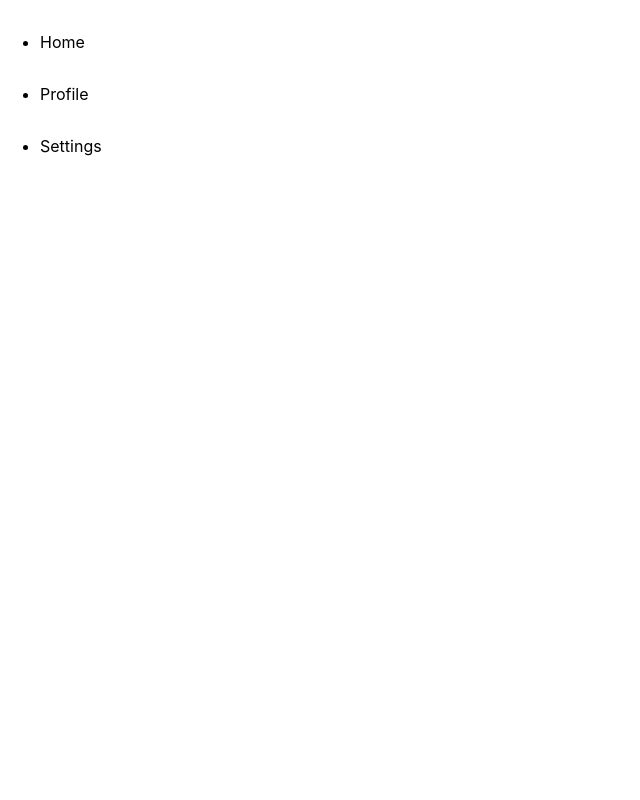
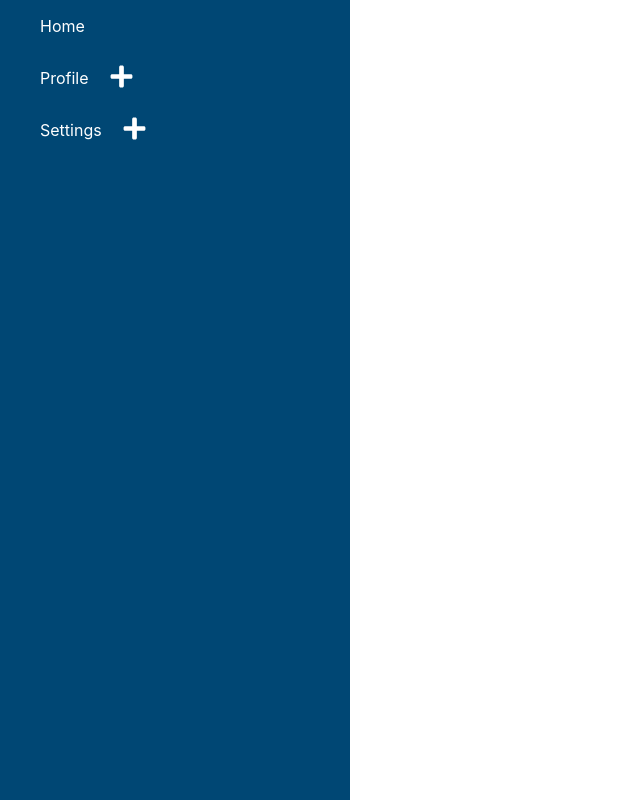
Before and after one commit to srikanthananthula63053/tree-view, a React (Create React App) app: page / in a window 1280 px wide. Shown: the whole page, without its empty margins (0-640 px from the left). Built offline with nearby package versions, Linux system fonts and the light colour scheme.

Commit message:
addin styles

```diff
--- a/src/components/tree-view/index.jsx
+++ b/src/components/tree-view/index.jsx
@@ -1,4 +1,6 @@
 import MenuList from "./menu-list";
+import "./styles.css";
+
 
 export default function TreeView({ menus = [] }) {
     return (
--- a/src/components/tree-view/menu-item.jsx
+++ b/src/components/tree-view/menu-item.jsx
@@ -16,7 +16,7 @@ export default function MenuItem({ item }) {
 
     return (
         <li>
-            <div style={{ display: 'flex', gap: '20px' }}>
+            <div className="menu-item" style={{ display: 'flex', gap: '20px' }}>
                 <p>{item.label}</p>
                 {
                     item && item.children && item.children.length ?
--- a/src/components/tree-view/styles.css
+++ b/src/components/tree-view/styles.css
@@ -0,0 +1,20 @@
+.tree-view-container {
+    min-height: 100vh;
+    width: 350px;
+    background: rgb(0, 71, 116);
+}
+
+.menu-item {
+    display: flex;
+    align-items: center;
+    gap: 20px;
+    cursor: pointer;
+    color: #fff;
+
+}
+.menu-list-container{
+    list-style: none;
+    margin-top: 0px;
+    margin-bottom: 0px;
+
+}
```
